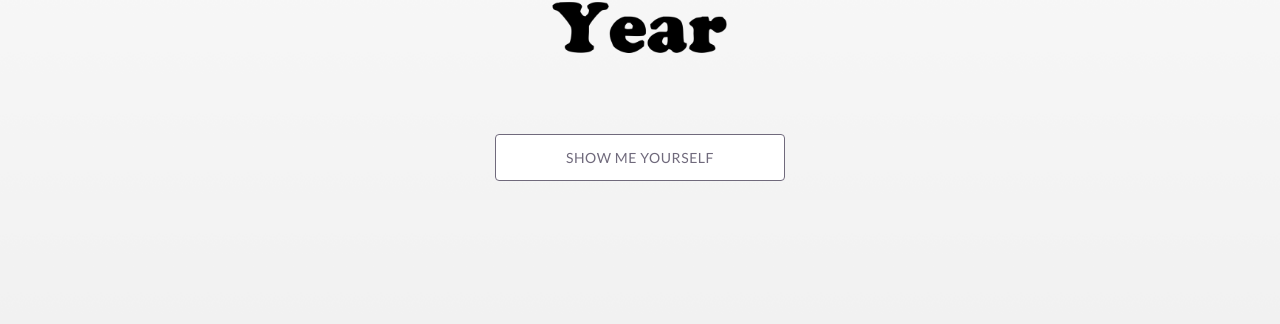
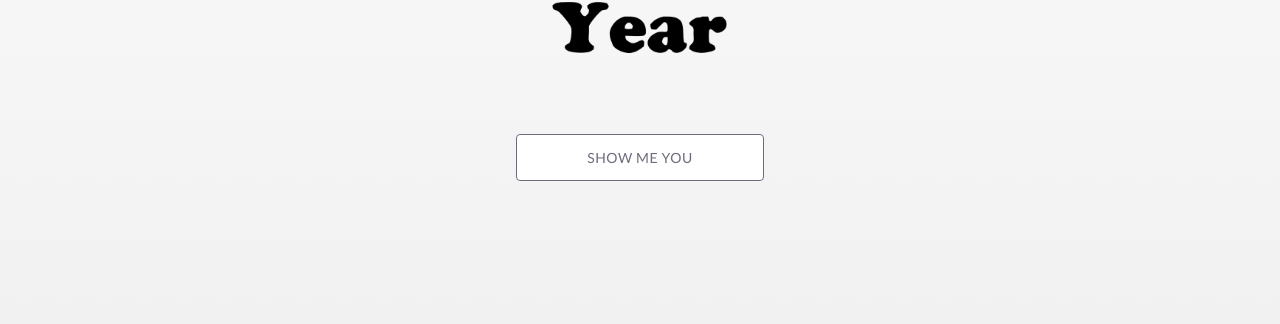
Before and after one commit to bigelowcc/bread, a Jekyll site: the page built from index.html, in a window 1280 px wide and 900 px high, scrolled down 379 px. Shown: the part 111-435 px from the top of the window. Built offline with Jekyll 4.4.1, drawn with Linux system fonts in a browser that asks for light colours.

Commit message:
Updated 'index.html' via CloudCannon

```diff
--- a/index.html
+++ b/index.html
@@ -16,7 +16,7 @@ contact_options:
             <h1><img class="logo" src="{{ page.logo_path }}" /></h1>
         </div>
         <div class="row">
-            <p><a class="cta editable" href="#products">Show me YOURSELF</a></p>
+            <p><a class="cta editable" href="#products">Show me YOU</a></p>
         </div>
     </div>
     {% if site.data.social.instagram_url %}
```
